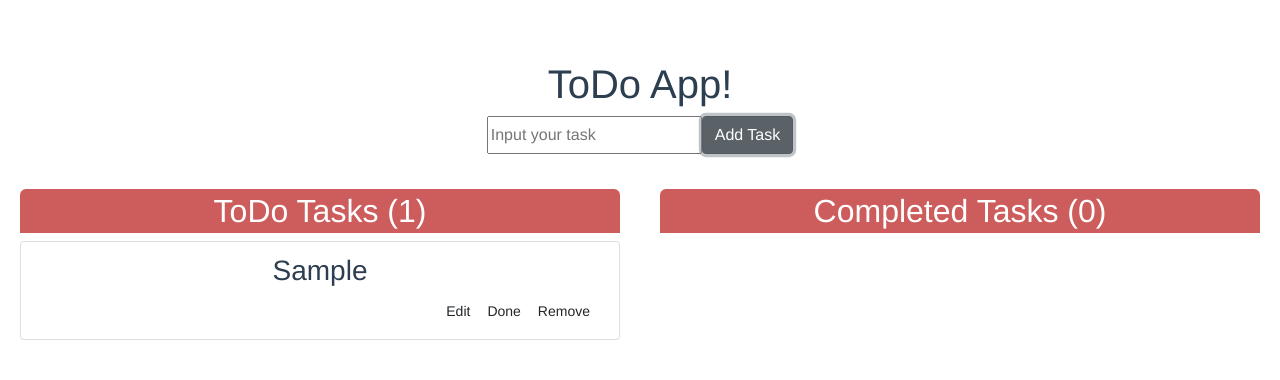
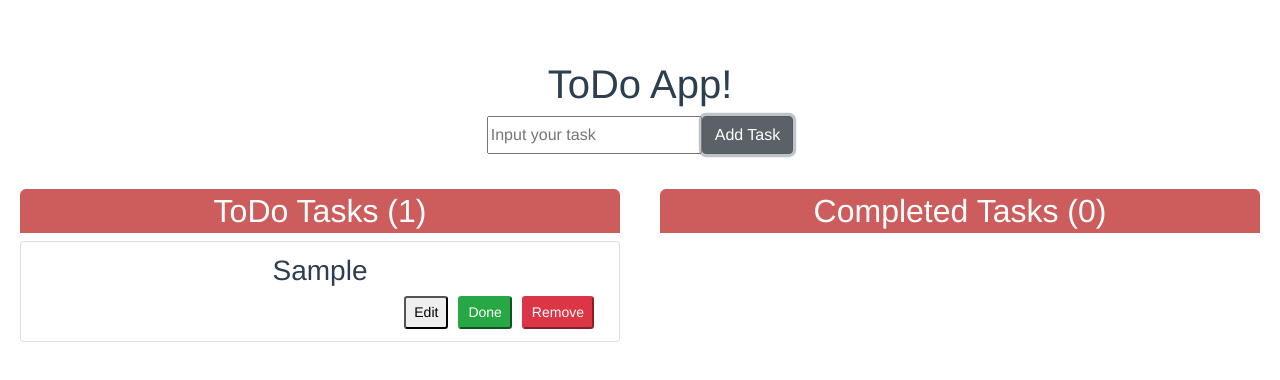
Before and after one commit to MrLuiso/TodoList-Vue, a Vue app: page / in a window 1280 px wide. Both pictures are taken after typing "Sample" into the empty fields and a click on the button "Add Task". Shown: the top 380 px of the page. Built offline with nearby package versions, Linux system fonts and the light colour scheme.

Commit message:
Added styling for buttons

```diff
--- a/src/components/CompletedTaskColumn.vue
+++ b/src/components/CompletedTaskColumn.vue
@@ -5,13 +5,13 @@
             <li class="list-group-item" v-for="todo in todos" :key="todo.id">
                 <h3 id="todoBody">{{todo.body}}</h3>
                 <div class="btn-group">
-                    <button type="button" @click="edit(todo)" class="btn btn-default btn-sm">
+                    <button type="button" @click="edit(todo)" class="btn-secundary btn-sm">
                         <span class="glyphicon glyphicon-edit"></span> Edit
                     </button>
-                    <button type="button" @click="complete(todo)" class="btn btn-default btn-sm">
+                    <button type="button" @click="complete(todo)" class="btn-success btn-sm">
                         <span class="glyphicon glyphicon-ok-circle"></span> Not Done
                     </button>
-                    <button type="button" @click="remove(todo)" class="btn btn-default btn-sm">
+                    <button type="button" @click="remove(todo)" class="btn-danger btn-sm">
                         <span class="glyphicon glyphicon-remove-circle"></span> Remove
                     </button>
                 </div>
@@ -71,12 +71,15 @@ export default {
     justify-content: center;
     flex-direction: row;
 }
+button{
+    margin-left: 5px;
+    margin-right: 5px;
+}
 .btn-group{
     float: right;
 }
 .list-group-item{
     margin-left: 20px;
     margin-right: 20px;
-    padding-right: 20px;
 }
 </style>
--- a/src/components/UncompletedTaskColumn.vue
+++ b/src/components/UncompletedTaskColumn.vue
@@ -5,13 +5,13 @@
             <li class="list-group-item" v-for="todo in todos" :key="todo.id">
                 <h3 id="todoBody">{{todo.body}}</h3>
                 <div class="btn-group">
-                    <button type="button" @click="edit(todo)" class="btn btn-default btn-sm">
+                    <button type="button" @click="edit(todo)" class="btn-secundary btn-sm">
                         <span class="glyphicon glyphicon-edit"></span> Edit
                     </button>
-                    <button type="button" @click="complete(todo)" class="btn btn-default btn-sm">
+                    <button type="button" @click="complete(todo)" class="btn-success btn-sm">
                         <span class="glyphicon glyphicon-ok-circle"></span> Done
                     </button>
-                    <button type="button" @click="remove(todo)" class="btn btn-default btn-sm">
+                    <button type="button" @click="remove(todo)" class="btn-danger btn-sm">
                         <span class="glyphicon glyphicon-remove-circle"></span> Remove
                     </button>
                 </div>
@@ -52,7 +52,6 @@ export default {
     align-content: center;
     width: 33%;
 }
-
 .title{
     background-color: indianred;
     color: white;
@@ -71,6 +70,10 @@ export default {
     justify-content: center;
     flex-direction: row;
 }
+button{
+    margin-left: 5px;
+    margin-right: 5px;
+}
 .btn-group{
     float: right;
 }
```
